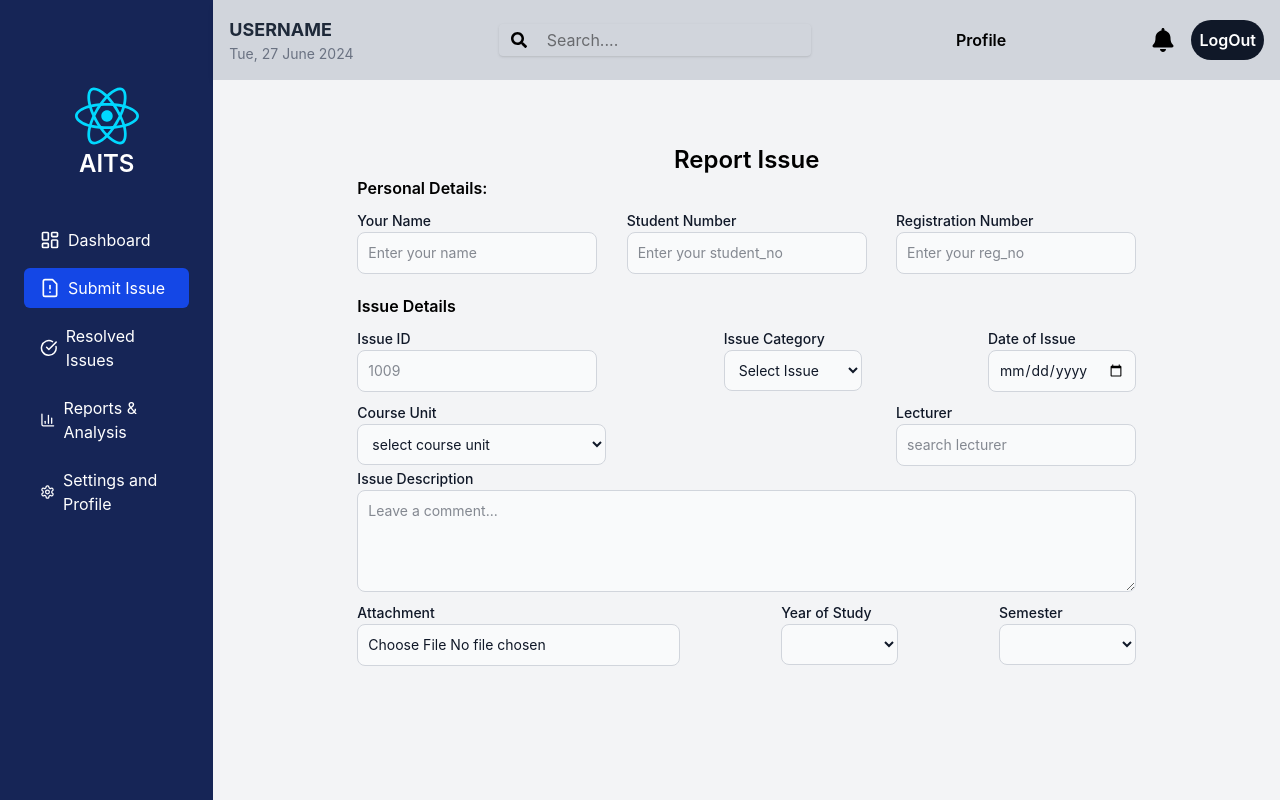
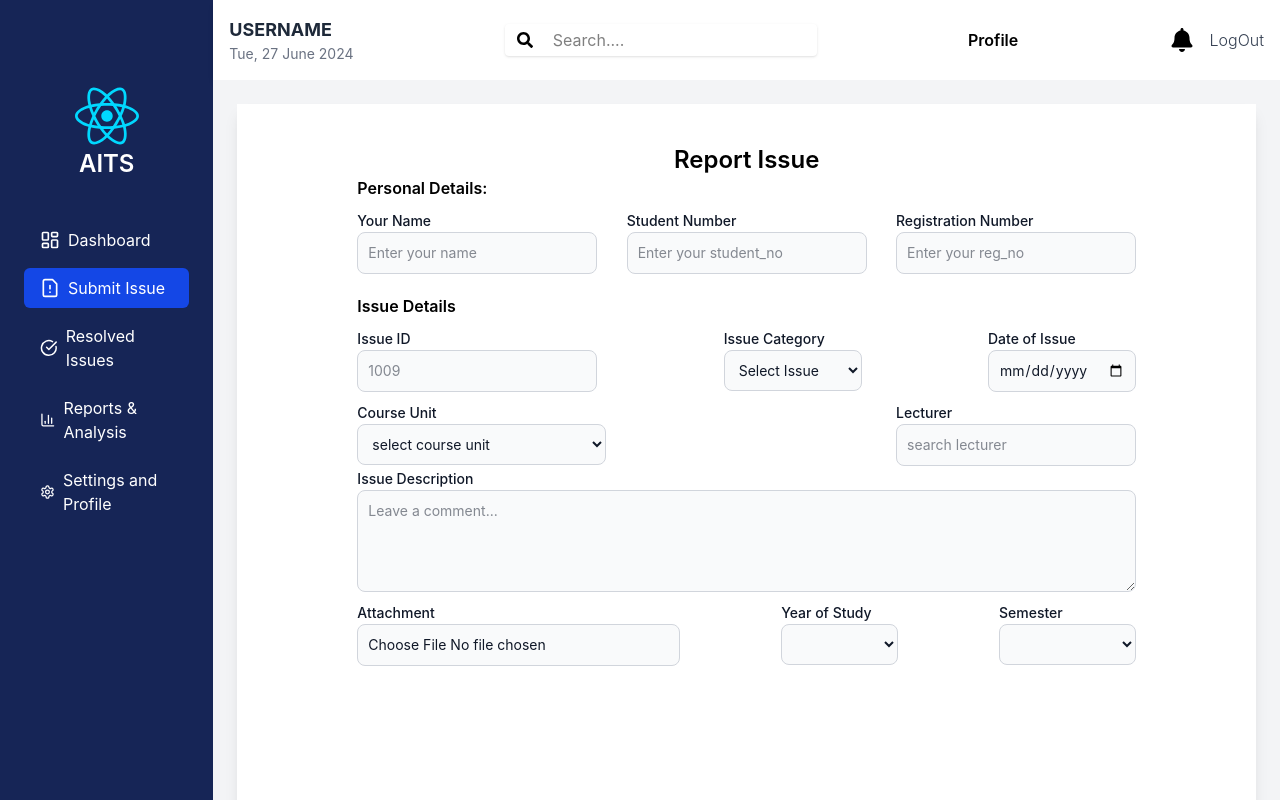
Before and after one commit to Suubi08/academic_issue_tracking_system, a React (Vite) app in the folder client/: page /issues in a window 1280 px wide. Shown: the top 800 px of the page. Built offline with nearby package versions, Linux system fonts and the light colour scheme.

Commit message:
Updating  login issue form

```diff
--- a/client/src/Layout/Layout.jsx
+++ b/client/src/Layout/Layout.jsx
@@ -5,7 +5,7 @@ import { Navbar, Sidebar } from "../components";
 function Layout() {
   return (
     <div className="grid grid-cols-12 grid-rows-1 min-h-screen">
-      <div className="col-span-2 bg-blue-800 text-white  min-h-full">
+      <div className="col-span-2 bg-blue-950 text-white  min-h-screen">
         <Sidebar />
       </div>
       <div className="col-span-10 flex flex-col min-h-screen">
--- a/client/src/components/Navbar.jsx
+++ b/client/src/components/Navbar.jsx
@@ -3,7 +3,7 @@ import { FaSearch, FaBell, FaCog } from "react-icons/fa";
 
 const Navbar = () => {
   return (
-    <nav className="bg-gray-300  p-4 shadow-md">
+    <nav className="bg-white  p-4 shadow-md">
       <div className="container mx-auto flex items-center justify-between">
         <div className="flex flex-col">
           <span className="text-gray-800 font-bold text-lg">USERNAME</span>
@@ -29,9 +29,7 @@ const Navbar = () => {
           <button className="mr-4">
             <FaBell className="w-6 h-6 text-black" />
           </button>
-          <button className="bg-gray-900 text-white font-semibold p-2 rounded-4xl">
-            LogOut
-          </button>
+          <button className=" text-gray-700 font-light">LogOut</button>
         </div>
       </div>
     </nav>
--- a/client/src/pages/Issues.jsx
+++ b/client/src/pages/Issues.jsx
@@ -2,7 +2,7 @@ import React from "react";
 
 const Issues = () => {
   return (
-    <div className="bg-gray-100   h-screen px-30 py-10">
+    <div className="bg-white shadow-lg  h-screen px-30 py-10">
       <div>
         <h1>Report Issue</h1>
       </div>
```
